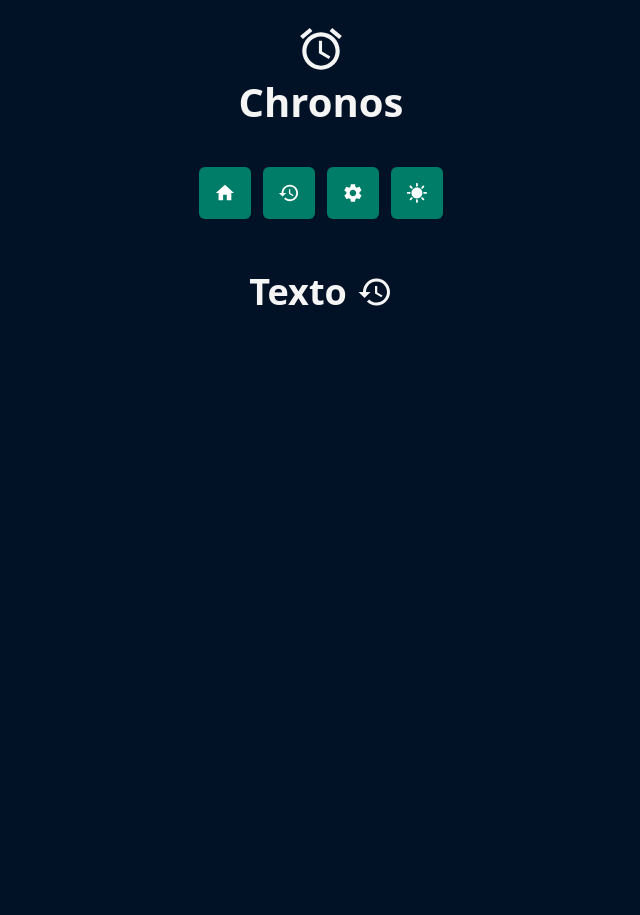
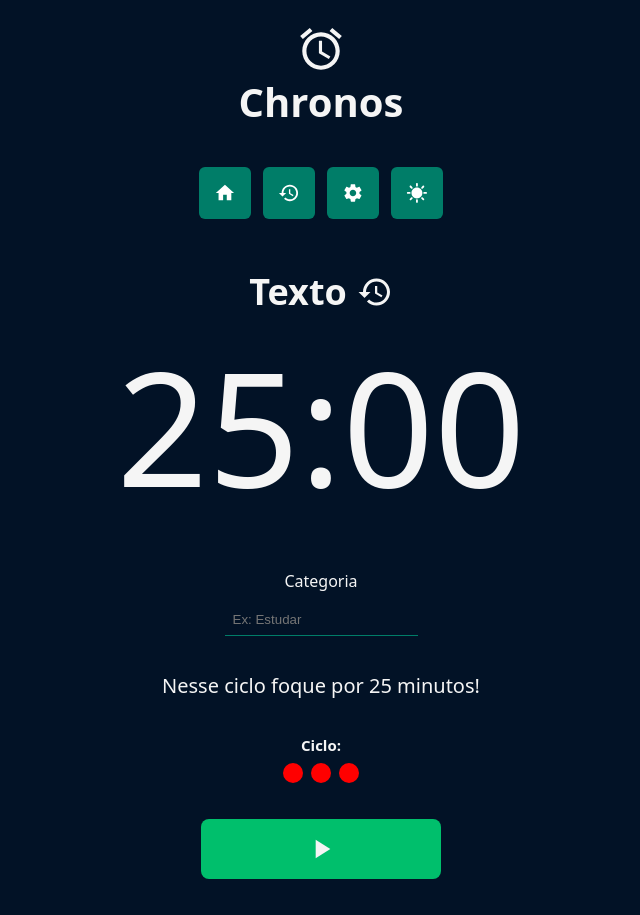
Before and after one commit to DCastro2110/pomodoro, a React (Vite) app: page / in a window 1280 px wide. Shown: the whole page, without its empty margins (319-959 px from the left). Before the commit the page ends 800 px from the top, so only its background shows below. Built offline with nearby package versions, Linux system fonts and the light colour scheme; a web font is replaced by a local one.

Commit message:
feat: add router

```diff
--- a/package.json
+++ b/package.json
@@ -16,7 +16,8 @@
     "@mui/material": "^7.1.0",
     "prettier": "^3.5.3",
     "react": "^19.1.0",
-    "react-dom": "^19.1.0"
+    "react-dom": "^19.1.0",
+    "react-router": "^7.6.0"
   },
   "devDependencies": {
     "@eslint/js": "^9.25.0",
--- a/src/App.tsx
+++ b/src/App.tsx
@@ -1,10 +1,14 @@
 import "./style/theme.css";
 import "./style/global.css";
 
+import { Outlet } from "react-router";
+
 import { Header } from "./components/Header/";
 import { Menu } from "./components/Menu/";
-import { Heading } from "./components/Heading/";
-import { History } from "@mui/icons-material";
+import { TimerProvider } from "./contexts/TimerContext";
+
+
+// import { Button } from "./components/Button";
 
 /*
 JSX e TSX: Arquivo de component react
@@ -14,16 +18,14 @@
 */
 export function App() {
   return (
-    <div className="container">
-      <div className="content">
-        <Header />
-        <Menu />
-        <main>
-          <Heading title="Texto">
-            <History />
-          </Heading>
-        </main>
+    <TimerProvider>
+      <div className="container">
+        <div className="content">
+          <Header />
+          <Menu />
+          <Outlet />
+        </div>
       </div>
-    </div>
+    </TimerProvider>
   );
 }
--- a/src/main.tsx
+++ b/src/main.tsx
@@ -1,14 +1,12 @@
-import { StrictMode } from "react";
 import { createRoot } from "react-dom/client";
+import { RouterProvider } from "react-router";
 
-import { App } from "./App";
+import { router } from "./router";
 
 /*
 StrictMode: garante o funcionameno melhor durante o desenvolvimento
 */
 
 createRoot(document.getElementById("root")!).render(
-  <StrictMode>
-    <App />
-  </StrictMode>,
+  <RouterProvider router={router} />,
 );
--- /dev/null
+++ b/src/router.ts
@@ -0,0 +1,11 @@
+import { createBrowserRouter } from "react-router";
+import { App } from "./App";
+import { Home } from "./app/Home";
+
+export const router = createBrowserRouter([
+  {
+    path: "/",
+    Component: App,
+    children: [{ index: true, Component: Home }],
+  },
+]);
```
Also changed, not shown: 1 other file (tests, documents, lock files or other folders).
